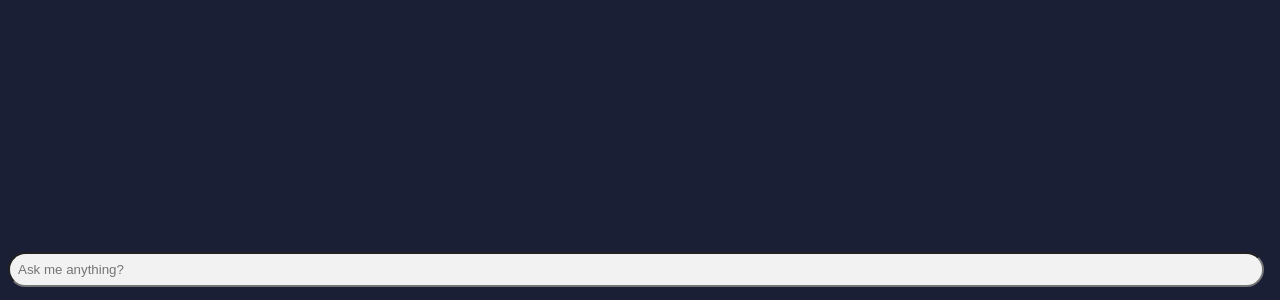
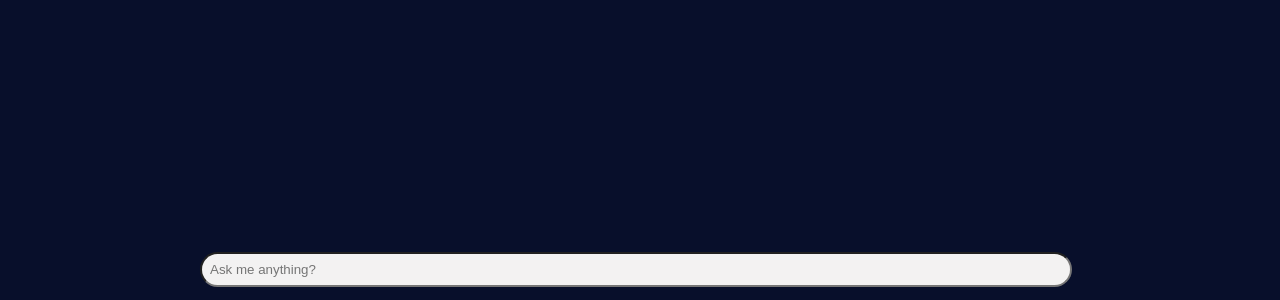
Before and after one commit to pks9862728888/ai-chat-demo, a Next.js app in the folder frontend/: page / in a window 1280 px wide. Shown: the part 500-800 px from the top of the page. Built offline with nearby package versions, Linux system fonts and the light colour scheme.

Commit message:
Styled component to align items in center

```diff
--- a/frontend/src/app/_components/Chat/ChatComponent/ChatComponent.module.css
+++ b/frontend/src/app/_components/Chat/ChatComponent/ChatComponent.module.css
@@ -1,3 +1,13 @@
+.mainWrapperContainer {
+    width: 100%;
+    display: flex;
+    justify-content: center;
+}
+
+.subWrapperContainer {
+    width: 70%;
+}
+
 .searchContainer {
     display: flex;
     width: 100%;
--- a/frontend/src/app/_components/Chat/ChatComponent/ChatComponent.tsx
+++ b/frontend/src/app/_components/Chat/ChatComponent/ChatComponent.tsx
@@ -2,6 +2,7 @@
 import React, {useState} from "react";
 import ChatLogComponent from "@/app/_components/Chat/ChatLogComponent/ChatLogComponent";
 import ChatSearchInput from "@/app/_components/Chat/ChatComponent/ChatSearchInput";
+import styles from "./ChatComponent.module.css";
 
 const ChatComponent = () => {
   const [finalPrompt, setFinalPrompt] = useState("");
@@ -13,10 +14,12 @@ const ChatComponent = () => {
     }
   }
   return (
-    <>
-      <ChatLogComponent prompt={finalPrompt} enableSearch={() => setSearchDisabled(false)}/>
-      <ChatSearchInput searchDisabled={searchDisabled} handleSetPrompt={handleSetPrompt}/>
-    </>
+    <section className={styles.mainWrapperContainer}>
+      <div className={styles.subWrapperContainer}>
+        <ChatLogComponent prompt={finalPrompt} enableSearch={() => setSearchDisabled(false)}/>
+        <ChatSearchInput searchDisabled={searchDisabled} handleSetPrompt={handleSetPrompt}/>
+      </div>
+    </section>
   );
 }
 
--- a/frontend/src/app/_components/Chat/ChatStreamComponent/ChatStreamComponent.module.css
+++ b/frontend/src/app/_components/Chat/ChatStreamComponent/ChatStreamComponent.module.css
@@ -1,12 +1,27 @@
 .chatBlock {
   padding: var(--consistent-padding);
   border-radius: var(--consistent-border-radius);
-  border: 1px solid #ffffff;
+  border: 1px solid rgba(255, 255, 255, 0.1);
   margin-bottom: var(--consistent-margin);
   overflow-x: auto;
+  background-color: #0d1740;
 }
 
 .chatBlock ul, .chatBlock ol {
   margin: 0;
   padding-left: 1rem;
 }
+
+.requestChatBlock {
+  display: inline-block;
+  max-width: 80%;
+  background-color: #1d2440;
+  border: none;
+}
+
+.requestChatBlockContainer {
+  display: flex;
+  align-items: flex-end;
+  flex-direction: column;
+  width: 100%;
+}
--- a/frontend/src/app/_components/Chat/ChatStreamComponent/ChatStreamComponent.tsx
+++ b/frontend/src/app/_components/Chat/ChatStreamComponent/ChatStreamComponent.tsx
@@ -43,10 +43,12 @@ const ChatStreamComponent = ({chatLog, enableSearch, fetchNewResponse}:
   }, [prompt, fetchNewResponse]);
 
   return (
-    <div
-      className={`${styles.chatBlock}`}
-      dangerouslySetInnerHTML={{__html: marked.parse(message)}}
-    ></div>
+    <div className={`${!chatLog.isResponse ? styles.requestChatBlockContainer : ""}`}>
+      <div
+        className={`${styles.chatBlock} ${!chatLog.isResponse ? styles.requestChatBlock : ""}`}
+        dangerouslySetInnerHTML={{__html: marked.parse(message)}}
+      ></div>
+    </div>
   );
 }
 
--- a/frontend/src/app/globals.css
+++ b/frontend/src/app/globals.css
@@ -1,5 +1,5 @@
 :root {
-  --background: #1A1F36;
+  --background: #080f2b;
   --primary: #EDEFF5;
   --secondary: #4A90E2;
   --tertiary: #17A2B8;
@@ -28,7 +28,7 @@ body {
 }
 
 body {
-  color: var(--primary);
+  color: #bdbdbd;
   background: var(--background);
   font-family: Arial, Helvetica, sans-serif;
 }
```
